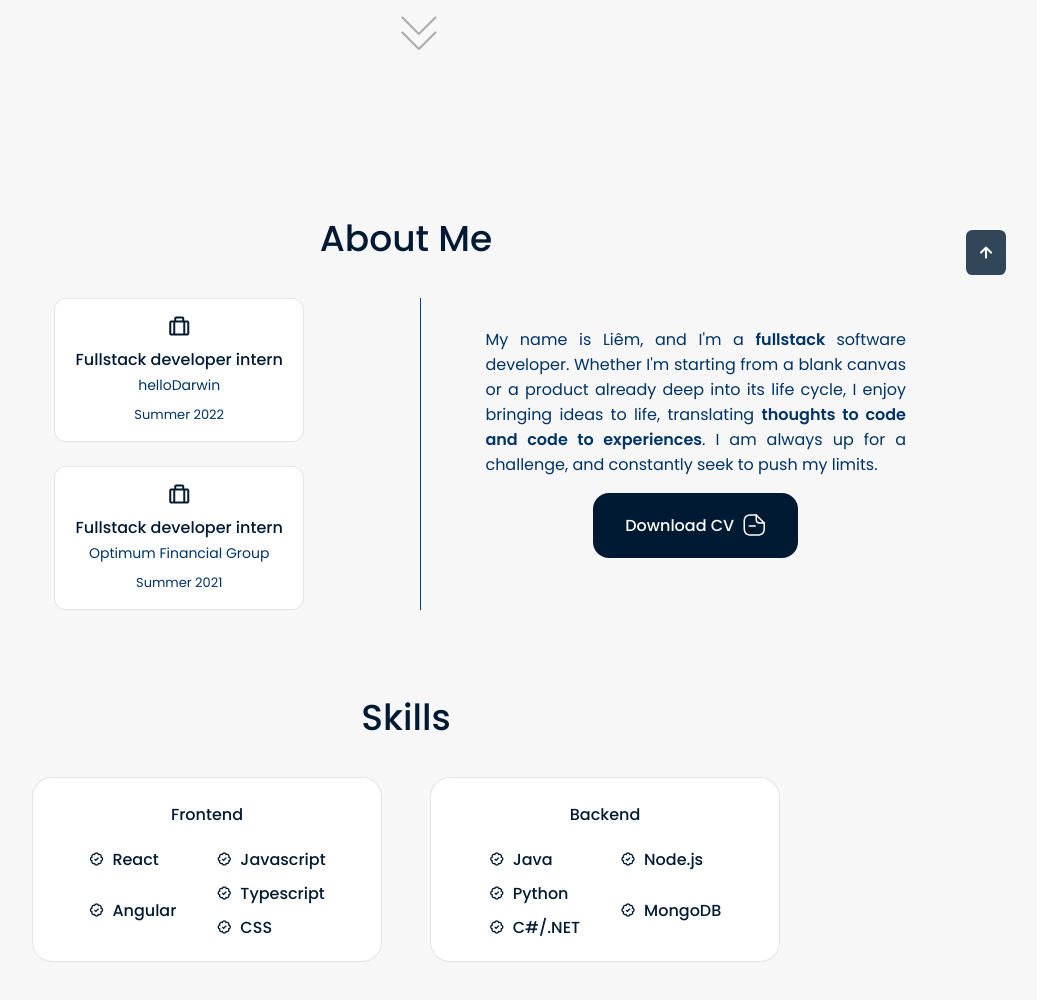
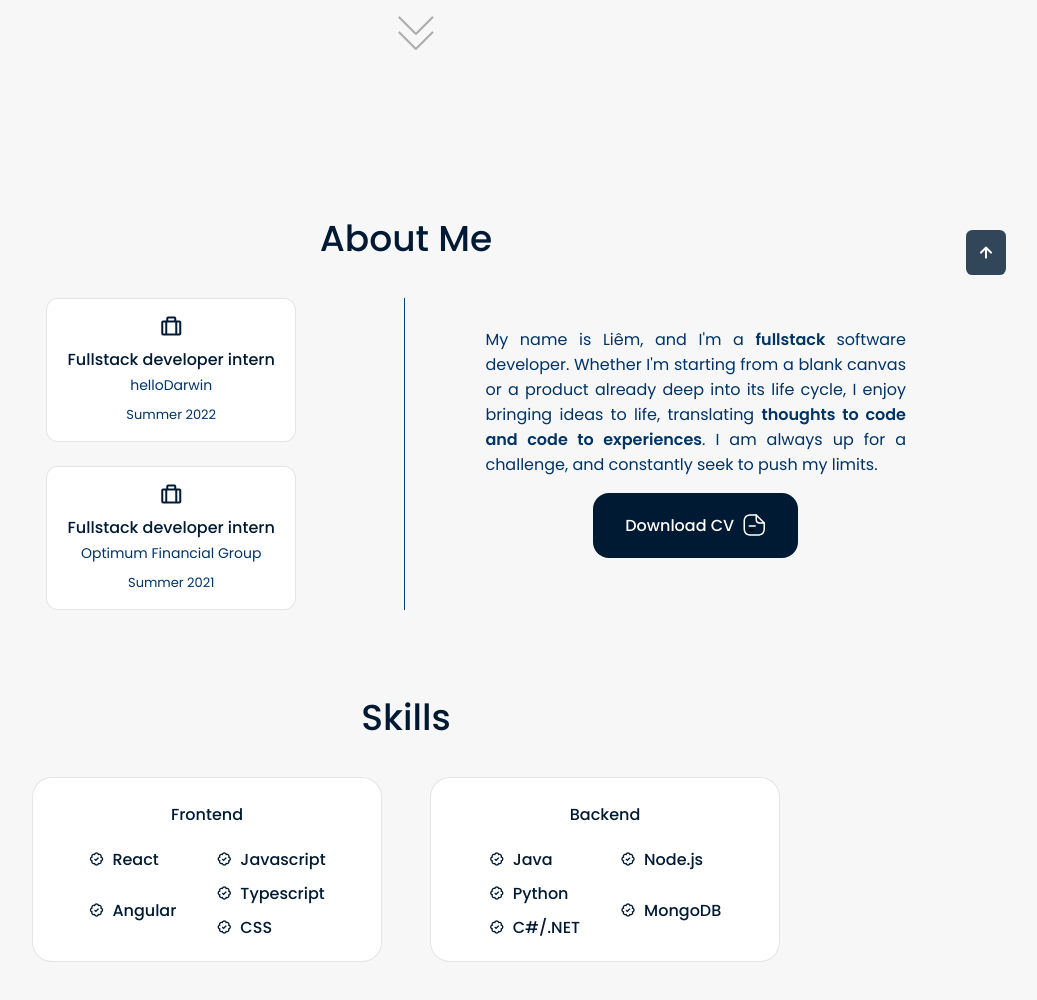
Before and after one commit to lt101/web-portfolio, a React (Create React App) app: page / in a window 1280 px wide. Shown: the part 685-1685 px from the top of the page, without its empty margins (234-1271 px from the left). Built offline with nearby package versions, Linux system fonts and the light colour scheme.

Commit message:
align arrow and line

```diff
--- a/src/components/about/about.css
+++ b/src/components/about/about.css
@@ -7,6 +7,7 @@
 .about_info {
   grid-template-columns: 250px;
   margin-bottom: var(--mb-2);
+  margin-right: 1rem;
   justify-content: center;
   padding-left: 2rem;
   border-right: 1px solid var(--line-color);
--- a/src/components/home/home.css
+++ b/src/components/home/home.css
@@ -48,7 +48,7 @@
 .down-arrow {
   position: absolute;
   bottom: 3rem;
-  left: 48.5%;
+  left: 48.3%;
 }
 
 .steaming-coffee {
```
